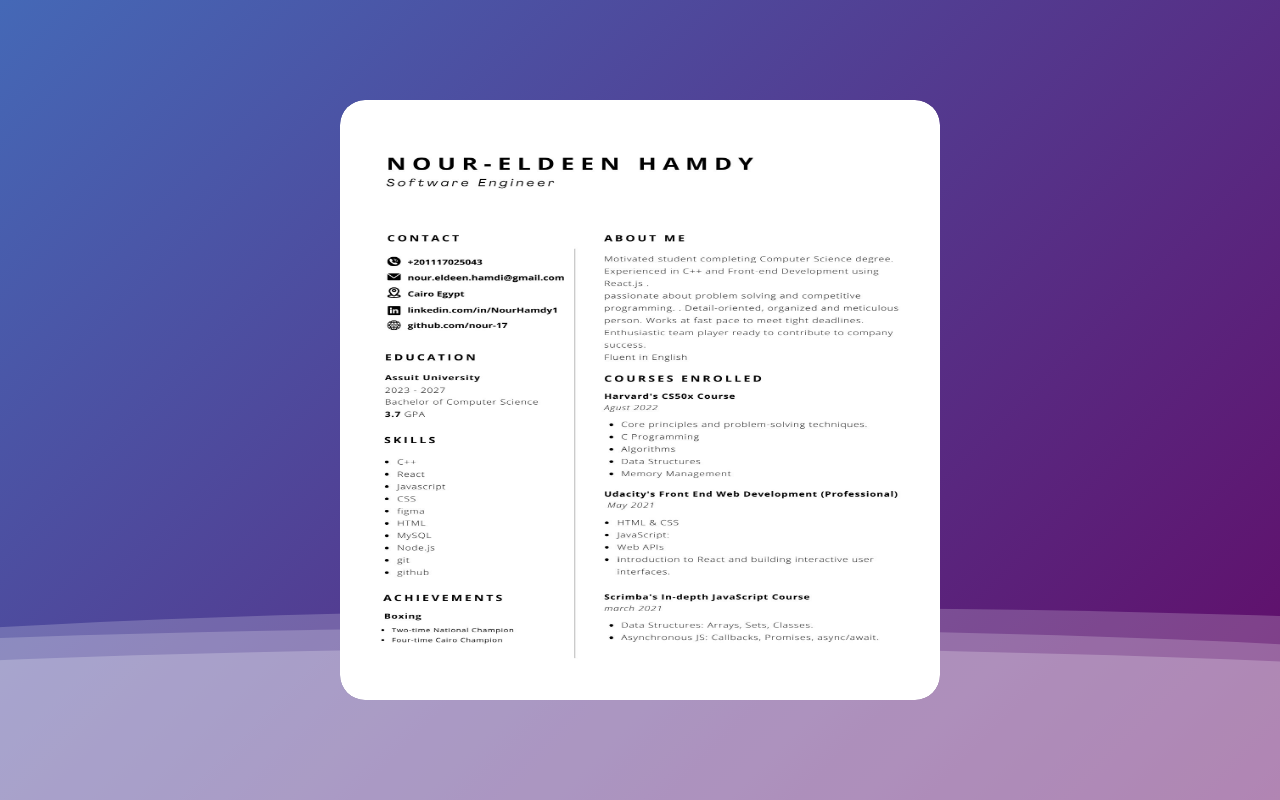
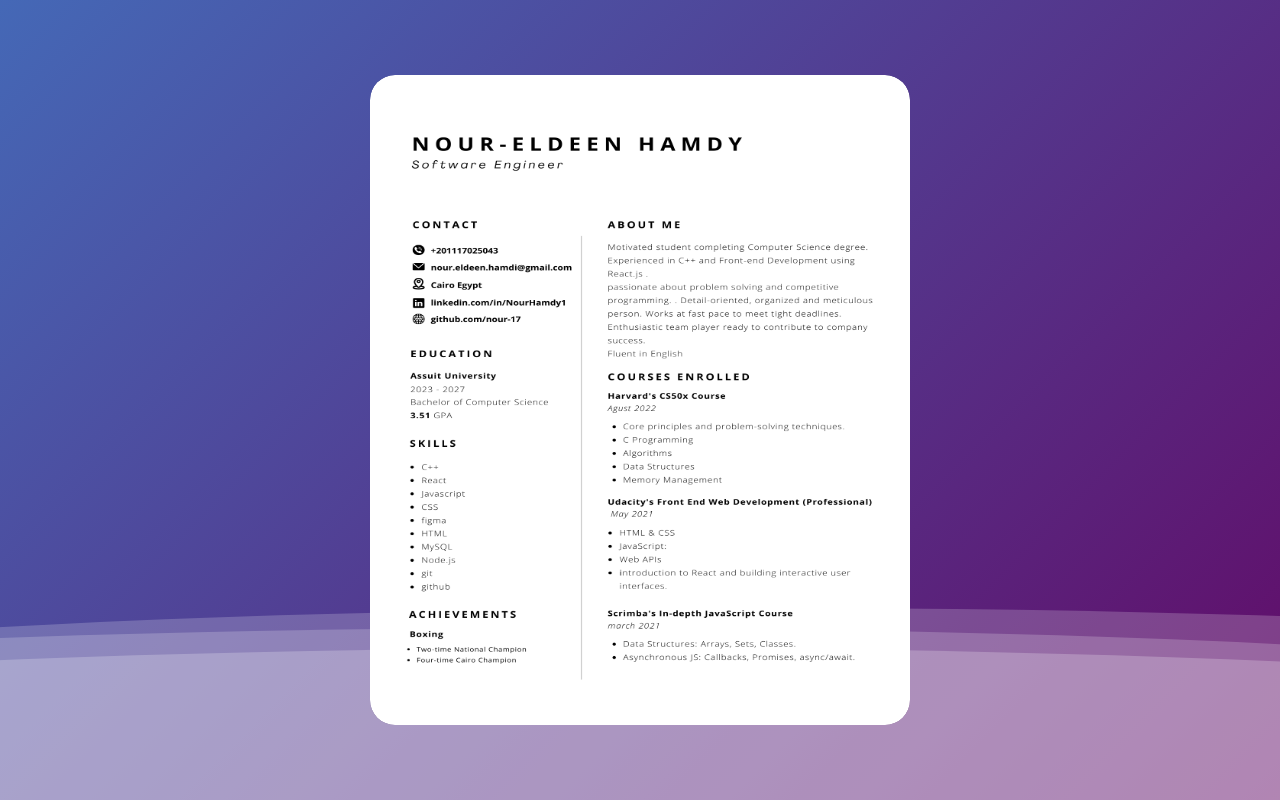
Before and after one commit to nour-17/resume-web-site, a plain HTML site: page index.html in a window 1280 px wide. Drawn offline with Linux system fonts and the light colour scheme.

Commit message:
Add files via upload

```diff
--- a/index.html
+++ b/index.html
@@ -11,7 +11,7 @@
 	<body>
 		<div class="container">
 			<img
-				src="./White Clean Minimalist Business Real Estate Resume.jpg"
+				src="./White Clean Minimalist Business Real Estate Resume.png"
 				alt="reusme"
 				class="resume"
 			/>
--- a/styles.css
+++ b/styles.css
@@ -1,7 +1,13 @@
 body {
 	font-family: -apple-system, BlinkMacSystemFont, sans-serif;
 	overflow: auto;
-    background: linear-gradient(315deg, rgba(101,0,94,1) 3%, rgba(60,132,206,1) 38%, rgba(48,238,226,1) 68%, rgba(255,25,25,1) 98%);
+	background: linear-gradient(
+		315deg,
+		rgba(101, 0, 94, 1) 3%,
+		rgba(60, 132, 206, 1) 38%,
+		rgba(48, 238, 226, 1) 68%,
+		rgba(255, 25, 25, 1) 98%
+	);
 	animation: gradient 15s ease infinite;
 	background-size: 400% 400%;
 	background-attachment: fixed;
@@ -18,8 +24,8 @@ body {
 	display: flex;
 	justify-content: center;
 	align-items: center;
-    width: 600px;
-    height: 600px;
+	width: 540px;
+	height: 650px;
 	overflow: hidden;
 	border-radius: 25px;
 	margin: auto;
```
Also changed, not shown: White Clean Minimalist Business Real Estate Resume.png (added). Lines whose indentation alone changed are shown as unchanged.
